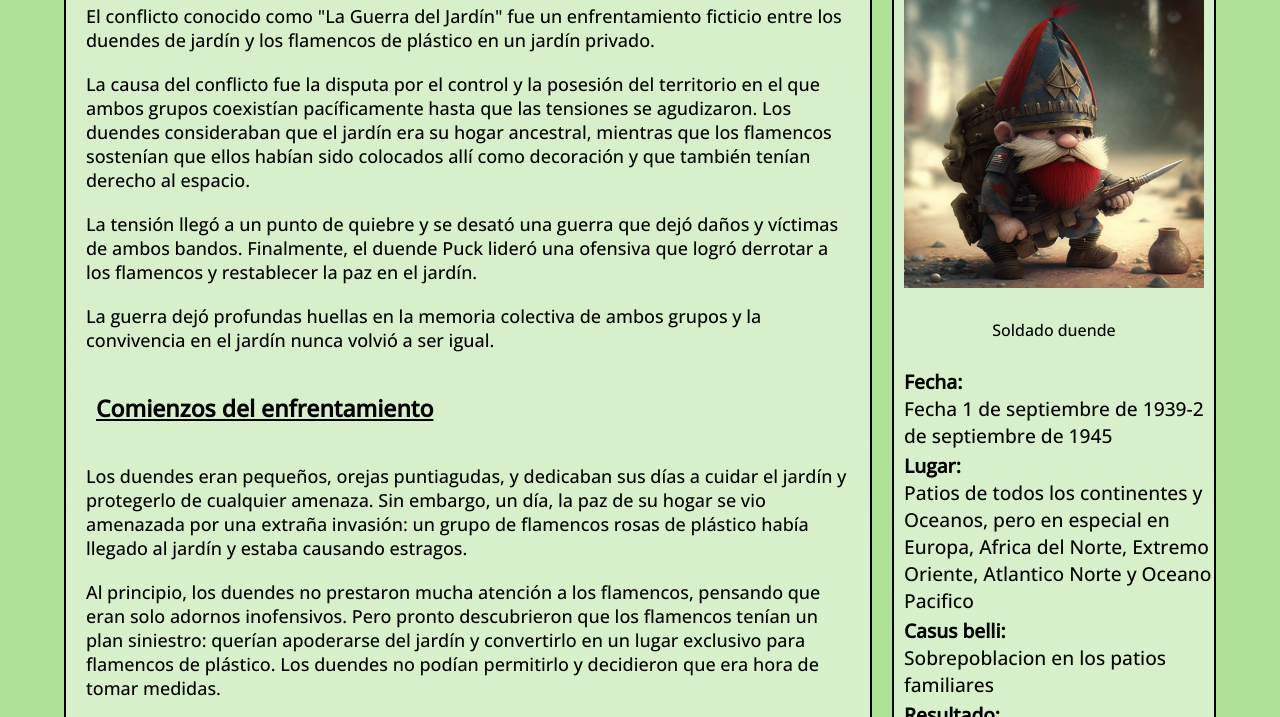
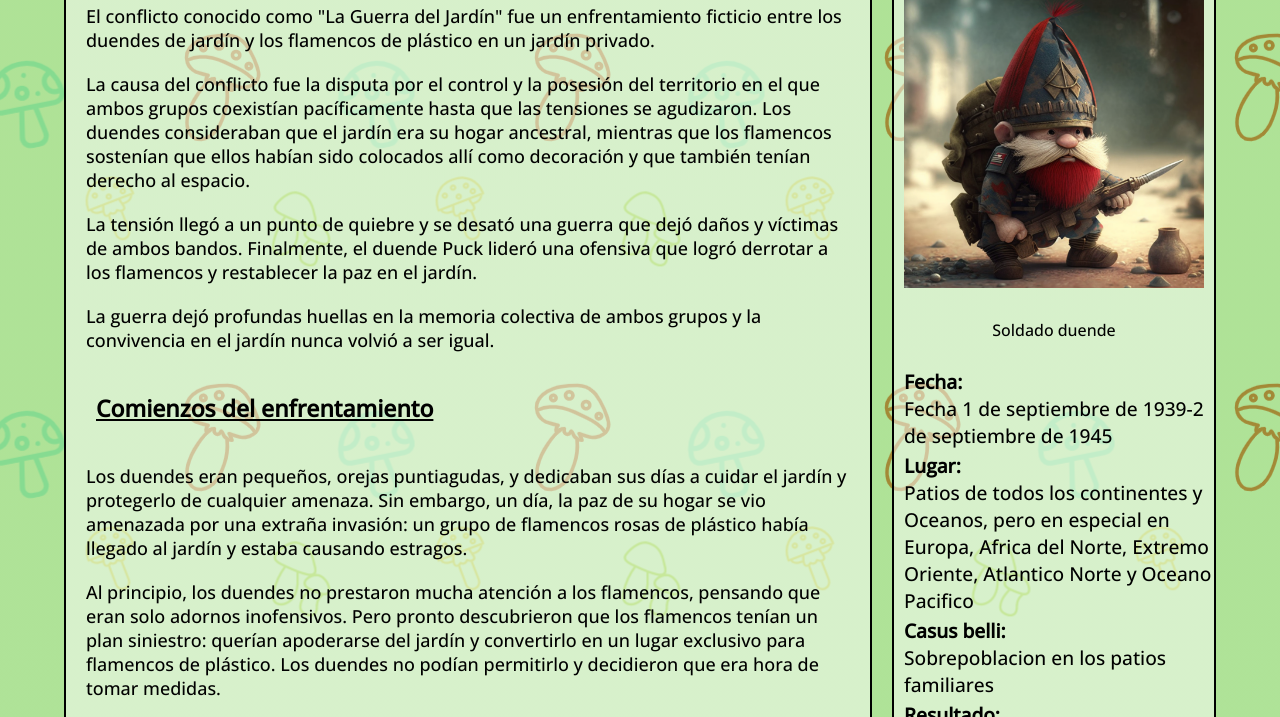
Before and after one commit to beelytrashz/beelytrashz.github.io, a plain HTML site: page index.html in a window 1280 px wide. Shown: the part 210-927 px from the top of the page. Drawn offline with nearby package versions, Linux system fonts and the light colour scheme.

Commit message:
Update styles.css

```diff
--- a/styles.css
+++ b/styles.css
@@ -4,7 +4,7 @@
 }
 body{
     font-family: 'Open Sans', sans-serif;
-    background-image: linear-gradient(rgba(95, 197, 46, 0.5), rgba(98, 204, 61, 0.5)),                  url("/WikiDuende/img/pattern.png");
+    background-image: linear-gradient(rgba(95, 197, 46, 0.5), rgba(98, 204, 61, 0.5)),                  url("/img/pattern.png");
     color: black;
     font-size: larger;
     overflow-x: hidden;
```
